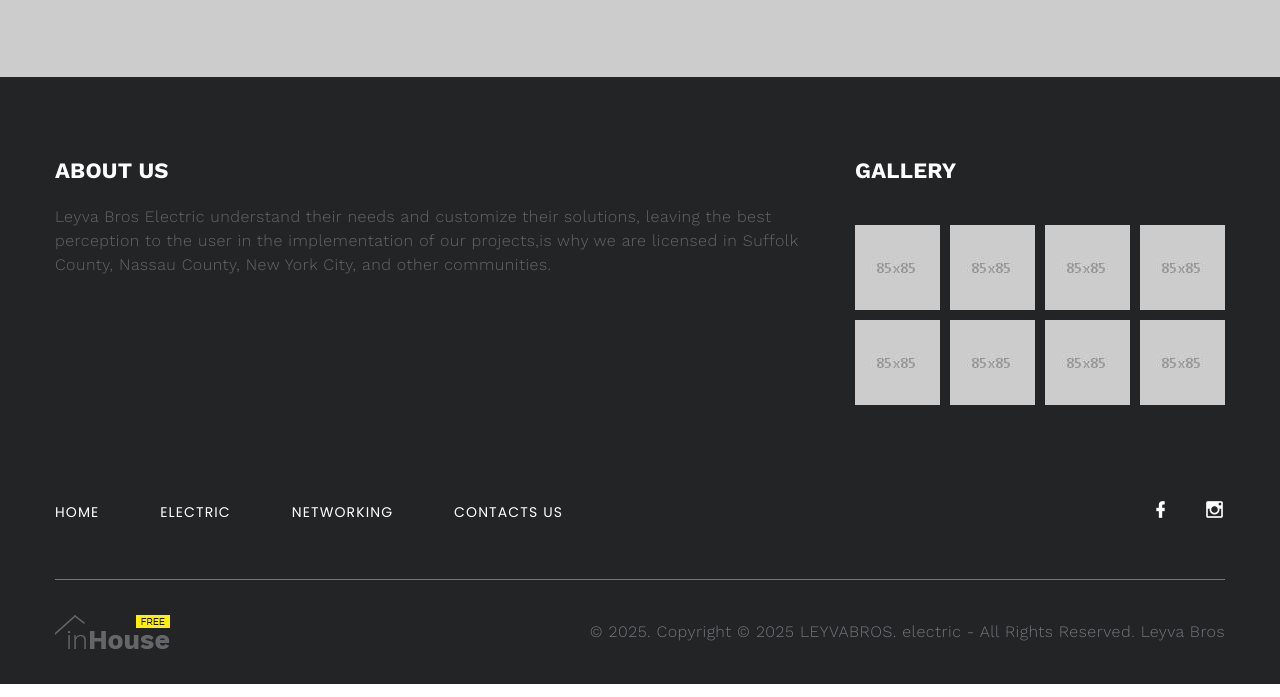
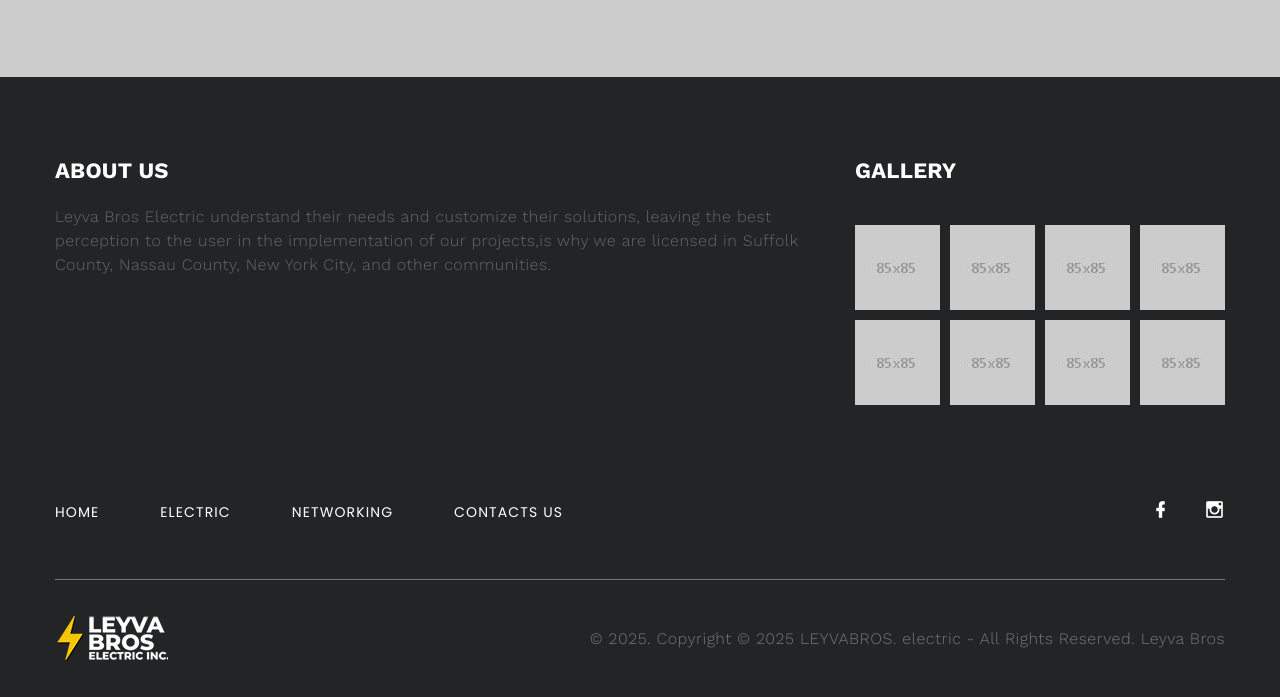
Before and after one commit to leo987wil/leyva-bross-electric2, a plain HTML site: page contacts.html in a window 1280 px wide. Shown: the part 1879-2576 px from the top of the page. Drawn offline with nearby package versions, Linux system fonts and the light colour scheme; some packages are replaced by stand-ins of ours.

Commit message:
Add files via upload

```diff
--- a/contacts.html
+++ b/contacts.html
@@ -261,7 +261,7 @@
         </div>
         <div class="footer-advanced-aside">
           <div class="container">
-            <div class="footer-advanced-layout"><a class="brand" href="index.html"><img src="images/logo-light-115x34.png" alt="" width="115" height="34" srcset="images/logo-light-115x34.png 2x"/></a>
+            <div class="footer-advanced-layout"><a class="brand" href="index.html"><img src="images/logo-light-footer.png" alt="" width="115" height="34" srcset="images/logo-light-115x34.png 2x"/></a>
               <!-- Rights-->
               <p class="rights"><span>&copy;&nbsp;</span><span class="copyright-year"></span>. Copyright © 2025 LEYVABROS.  electric - All Rights Reserved. <a href="https://leyvabroselectric.com/">Leyva Bros</a></p>
             </div>
```
